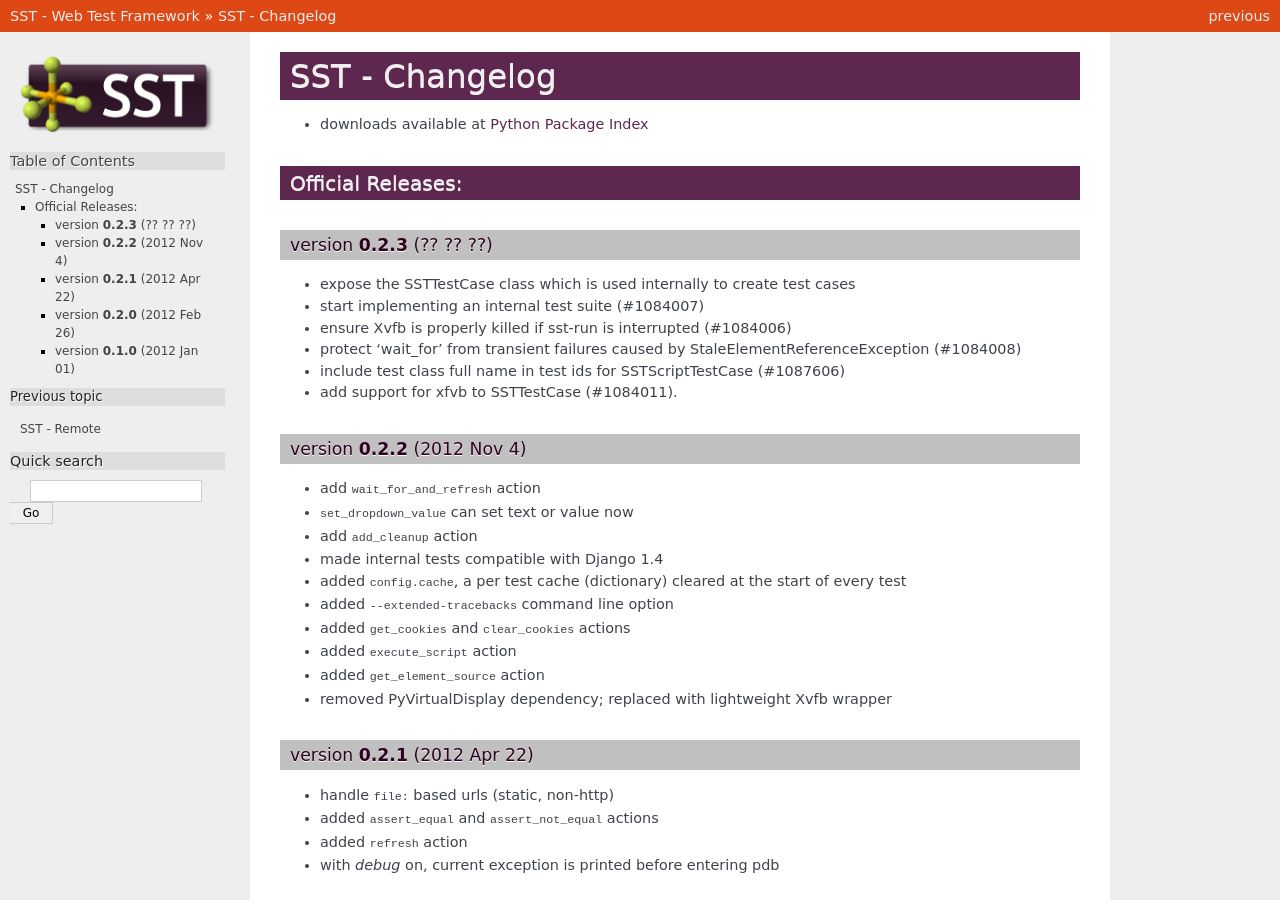
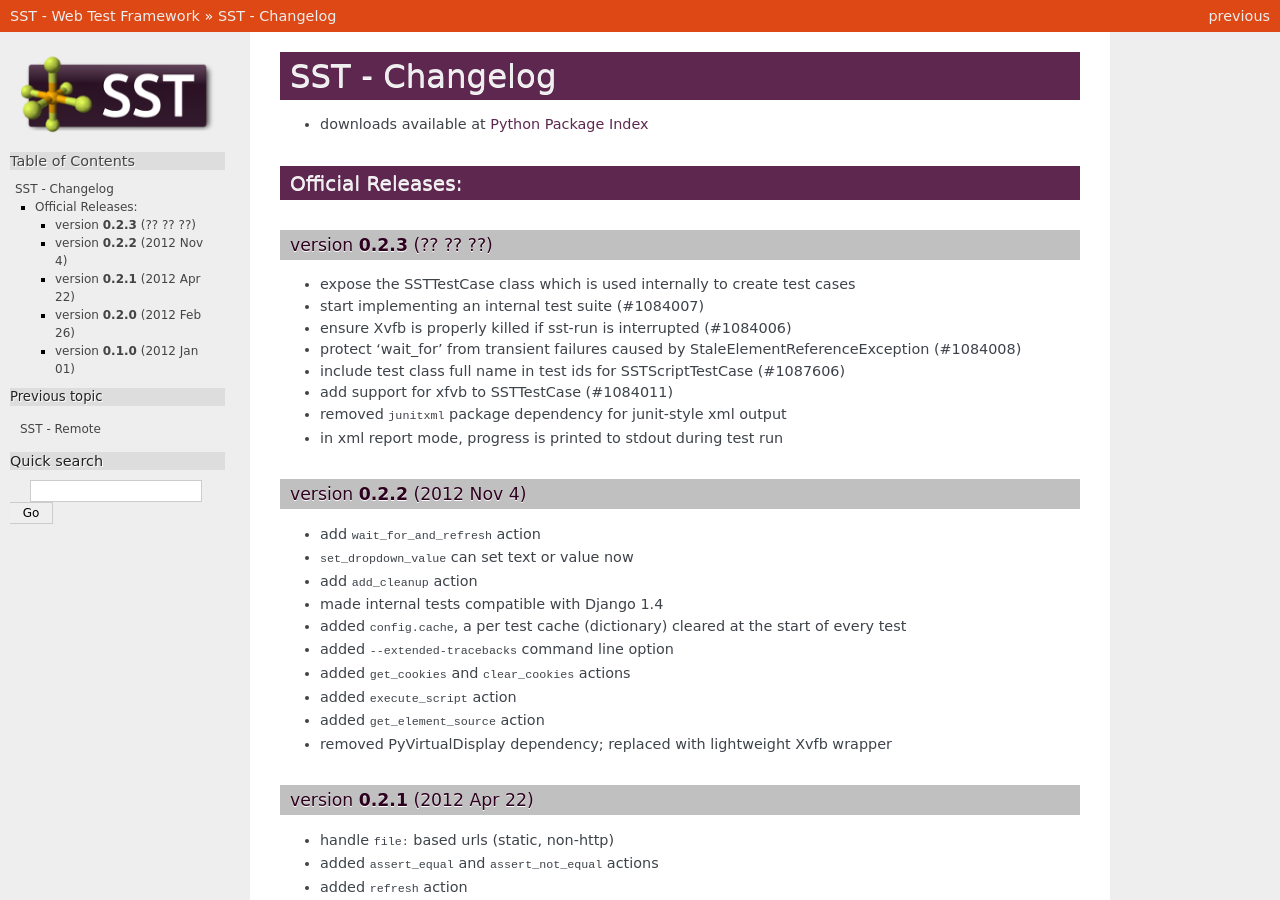
Before and after one commit to Work4Labs/selenium-simple-test, a Sphinx documentation site: the page built from docs/changelog.rst, in a window 1280 px wide and 900 px high. Built offline with Sphinx 7.4.7, drawn with Linux system fonts in a browser that asks for light colours; pages that are not in the unit, such as notebooks, are missing from menus.

Commit message:
updated changelog about xml output

```diff
--- a/docs/changelog.rst
+++ b/docs/changelog.rst
@@ -18,7 +18,10 @@
 * protect 'wait_for' from transient failures caused by
   StaleElementReferenceException (#1084008)
 * include test class full name in test ids for SSTScriptTestCase (#1087606)
-* add support for xfvb to SSTTestCase (#1084011).
+* add support for xfvb to SSTTestCase (#1084011)
+* removed ``junitxml`` package dependency for junit-style xml output
+* in xml report mode, progress is printed to stdout during test run
+
 
 
 version **0.2.2** (2012 Nov 4)
```
